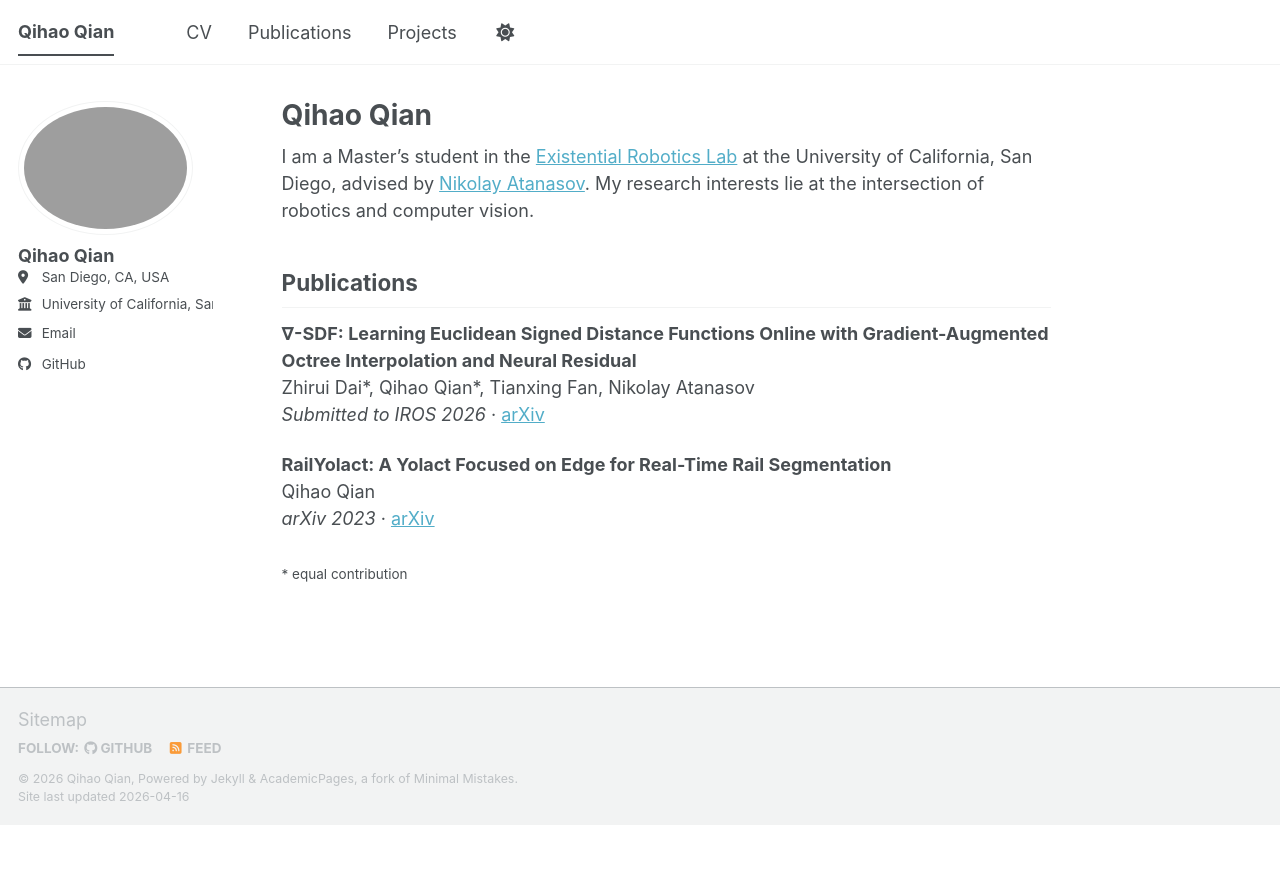
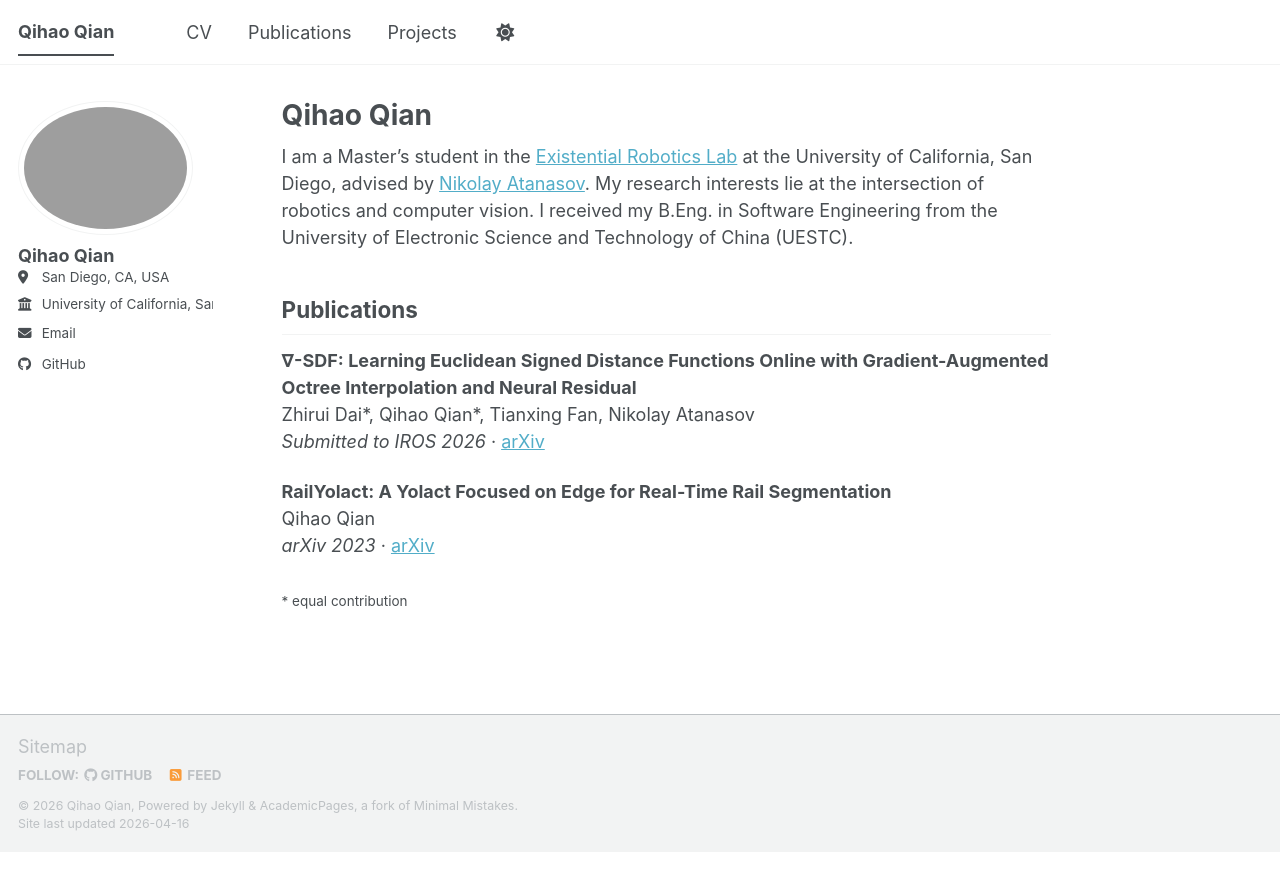
Before and after one commit to qihaoqian/qihaoqian.github.io, a Jekyll site: the page built from _pages/about.md, in a window 1280 px wide. Shown: the top 891 px of the page. Built offline with Jekyll 4.4.1, drawn with Linux system fonts in a browser that asks for light colours; a script bundle is joined from its source files by our own code; library files that are not in the unit come from our copies.

Commit message:
Add UESTC undergrad background to bio
Co-Authored-By: Claude Sonnet 4.6 <noreply@anthropic.com>

```diff
--- a/_pages/about.md
+++ b/_pages/about.md
@@ -7,7 +7,7 @@ redirect_from:
   - /about.html
 ---
 
-I am a Master's student in the [Existential Robotics Lab](https://existentialrobotics.org/) at the University of California, San Diego, advised by [Nikolay Atanasov](https://natanaso.github.io/). My research interests lie at the intersection of robotics and computer vision.
+I am a Master's student in the [Existential Robotics Lab](https://existentialrobotics.org/) at the University of California, San Diego, advised by [Nikolay Atanasov](https://natanaso.github.io/). My research interests lie at the intersection of robotics and computer vision. I received my B.Eng. in Software Engineering from the University of Electronic Science and Technology of China (UESTC).
 
 ## Publications
 
```
